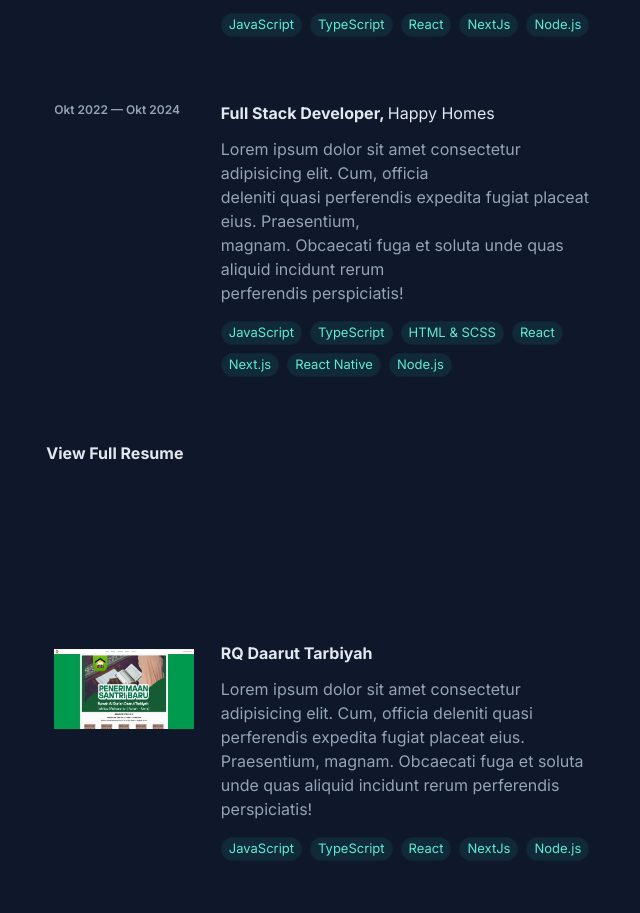
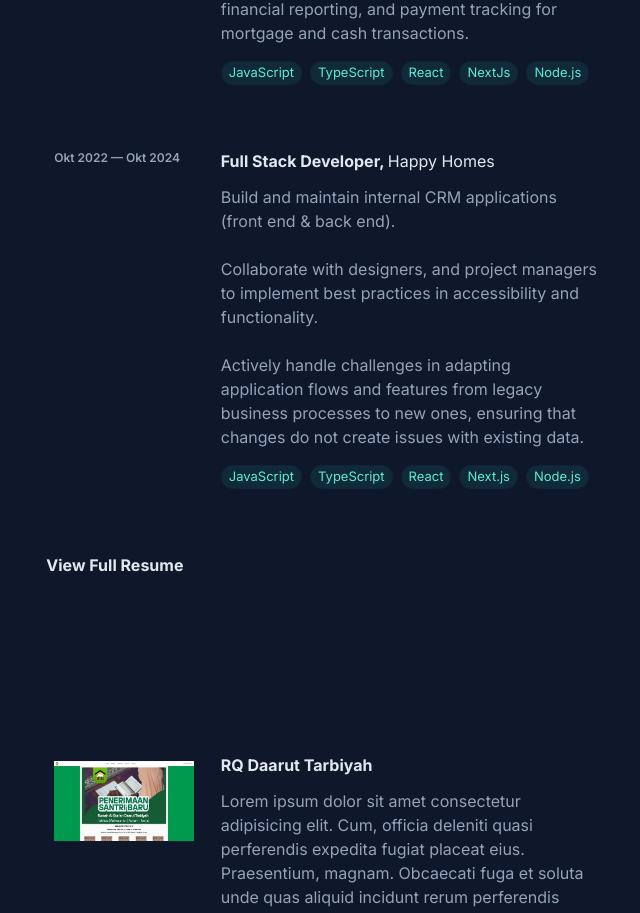
Before and after one commit to SyahidbinFadlyl/e-portofolio, a Next.js app: page / in a window 1280 px wide. Shown: the part 919-1832 px from the top of the page, without its empty margins (595-1235 px from the left). Built offline with nearby package versions, Linux system fonts and the light colour scheme.

Commit message:
Update experience descriptions for Software Engineer and Full Stack Developer

```diff
--- a/src/static/experience.ts
+++ b/src/static/experience.ts
@@ -5,24 +5,19 @@ const list_experience: Experience[] = [
         year: "Okt 2024 — Present",
         title: "Software Engineer",
         company: "Amani",
-        description: `Build and maintain internal CRM applications (front end & back end).\nCollaborate with system analysts, designers, and project managers to implement best practices in accessibility and functionality.\nSupport core features including property sales management, customer data processing, financial reporting, and payment tracking for mortgage and cash transactions.`,
+        description: `Build and maintain internal CRM applications (front end & back end).\n\nCollaborate with system analysts, designers, and project managers to implement best practices in accessibility and functionality.\n\nSupport core features including property sales management, customer data processing, financial reporting, and payment tracking for mortgage and cash transactions.`,
         skills: ["JavaScript", "TypeScript", "React", "NextJs", "Node.js"],
     },
     {
         year: "Okt 2022 — Okt 2024",
         title: "Full Stack Developer",
         company: "Happy Homes",
-        description: `Lorem ipsum dolor sit amet consectetur adipisicing elit. Cum, officia
-        deleniti quasi perferendis expedita fugiat placeat eius. Praesentium,
-        magnam. Obcaecati fuga et soluta unde quas aliquid incidunt rerum
-        perferendis perspiciatis!`,
+        description: `Build and maintain internal CRM applications (front end & back end).\n\nCollaborate with designers, and project managers to implement best practices in accessibility and functionality.\n\nActively handle challenges in adapting application flows and features from legacy business processes to new ones, ensuring that changes do not create issues with existing data.`,
         skills: [
             "JavaScript",
             "TypeScript",
-            "HTML & SCSS",
             "React",
             "Next.js",
-            "React Native",
             "Node.js",
         ],
     },
```
